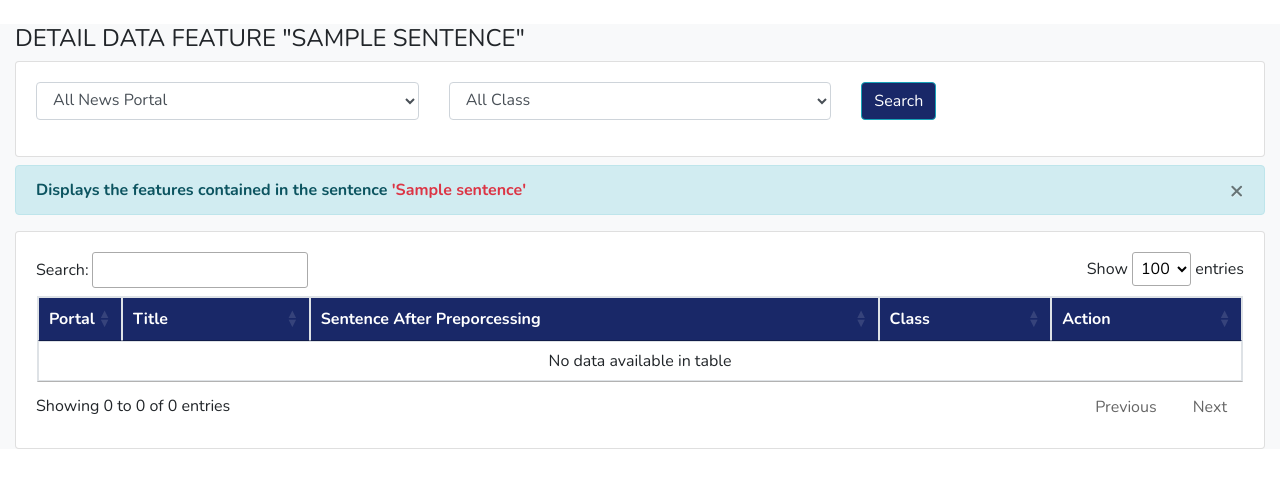
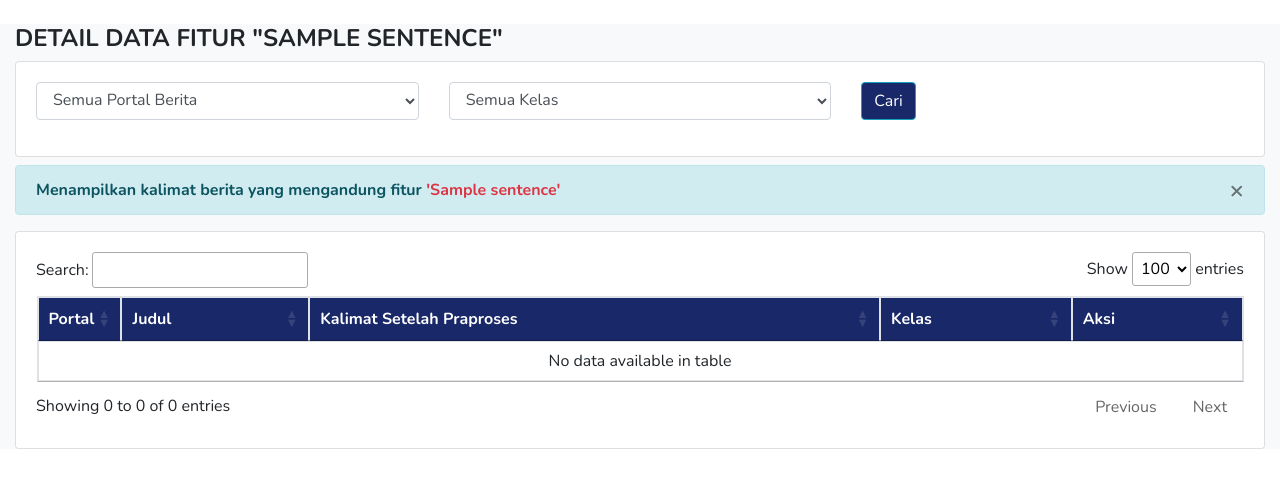
Before and after one commit to saputranggi56/tugasakhir, a Flask app: template templates/detailfeature.html in a window 1280 px wide. Shown: the top 488 px of the page. Run offline with Flask 2, Linux system fonts and the light colour scheme; the template is opened without the code that fills it: most values are stand-ins (such as "Sample title", 1, 10 or a date in 2020); some libraries are stand-ins or nearby versions.

Commit message:
indonesia

```diff
--- a/templates/detailfeature.html
+++ b/templates/detailfeature.html
@@ -29,7 +29,7 @@
 
 </style>
 <h4>
-    DETAIL DATA FEATURE "<a class="m_title">{{sentence}}</a>"
+    <strong>DETAIL DATA FITUR "<a class="m_title">{{sentence}}</a>"</strong>
 </h4>
 <div class="card mb-2">
 
@@ -39,7 +39,7 @@
       <div class="col-md-4">
         <div class="form-group">
             <select class="form-control" name="portal_select" id="portal_select">
-              <option value="all"   {% if p_portal == 'all' %} selected {% endif %}>All News Portal </option>
+              <option value="all"   {% if p_portal == 'all' %} selected {% endif %}>Semua Portal Berita </option>
               <option value="TEMPO" {% if p_portal == 'TEMPO' %} selected {% endif %}>Tempo</option>
               <option value="DETIK" {% if p_portal == 'DETIK' %} selected {% endif %}>Detik</option>
               <option value="CNBC"  {% if p_portal == 'CNBC' %}selected {% endif %}>CNBC</option>
@@ -49,7 +49,7 @@
       <div class="col-md-4">
         <div class="form-group">
             <select class="form-control" name="class_select" id="class_select">
-              <option value="all"   {% if p_class == 'all' %} selected {% endif %}>All Class</option>
+              <option value="all"   {% if p_class == 'all' %} selected {% endif %}>Semua Kelas</option>
               <option value="1"     {% if p_class == '1' %} selected {% endif %}>Positif</option>
               <option value="2"     {% if p_class == '2' %} selected {% endif %}>Negatif</option>
               <option value="0"     {% if p_class == '0' %}selected {% endif %}>Netral</option>
@@ -57,7 +57,7 @@
         </div>
       </div>
       <div class="col-md-2">
-        <button class="btn btn-info btn-color btn-search" >Search</button>
+        <button class="btn btn-info btn-color btn-search" >Cari</button>
       </div>
     </div>
   </div>
@@ -65,7 +65,7 @@
 </div>
 <div class="alert alert-info alert-dismissable">
   <a href="#" class="close" data-dismiss="alert" aria-label="close">×</a>
-  <strong>Displays the features contained in the sentence <span class="text-danger">'{{sentence}}'<span>  </strong>
+  <strong>Menampilkan kalimat berita yang mengandung fitur <span class="text-danger">'{{sentence}}'<span>  </strong>
 </div>
 
 
@@ -108,19 +108,19 @@
           },
           {
             name: 'judul',
-            title: 'Title',
+            title: 'Judul',
           },
           {
             name:'kalimat',
-            title: 'Sentence After Preporcessing',
+            title: 'Kalimat Setelah Praproses',
           },
           {
             name:'flagging',
-            title: 'Class',
+            title: 'Kelas',
           },
           {
             name:'action',
-            title: 'Action',
+            title: 'Aksi',
           }
       ],
       data: data,
@@ -135,12 +135,12 @@
       buttons: [
         {
           extend: 'excel',
-          text: 'Export to excel',
+          text: 'Export excel',
           className: 'btn btn-color btn-xs'
         },
         {
           extend: 'csv',
-          text: 'Export to CSV',
+          text: 'Export CSV',
           className: 'btn btn-color btn-xs'
         }
       ],
@@ -181,10 +181,10 @@
               if(data == '0'){
                 $rowdata = '<span class="badge badge-info">Netral</span>'
               }else if(data == '1'){
-                $rowdata = '<span class="badge badge-primary">Positive</span>'
+                $rowdata = '<span class="badge badge-primary">Positif</span>'
 
               }else if(data == '2'){
-                $rowdata = '<span class="badge badge-danger">Negative</span>'
+                $rowdata = '<span class="badge badge-danger">Negatif</span>'
 
               }
 
@@ -195,7 +195,7 @@
         },
         {
           "mRender": function ( data, type, row ) {
-              $rowdata = '<button class="btn btn-color" onClick="detailberita(\''+data+'\')">Detail News</button>'
+              $rowdata = '<button class="btn btn-color" onClick="detailberita(\''+data+'\')">Detail Berita</button>'
 
               return $rowdata;
           },
```
Also changed, not shown: templates/detailclass.html (+13 -13 lines), templates/visualization.html (+40 -14 lines), static/Negatif.png, static/Netral.png, static/Positif.png.
